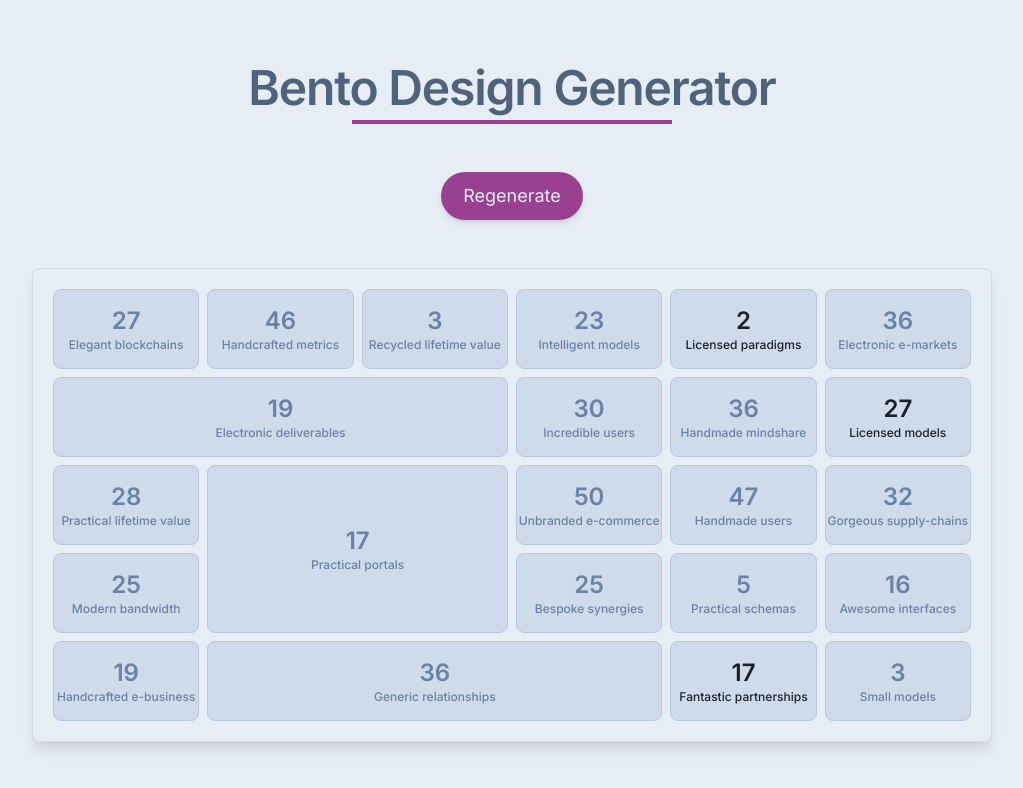
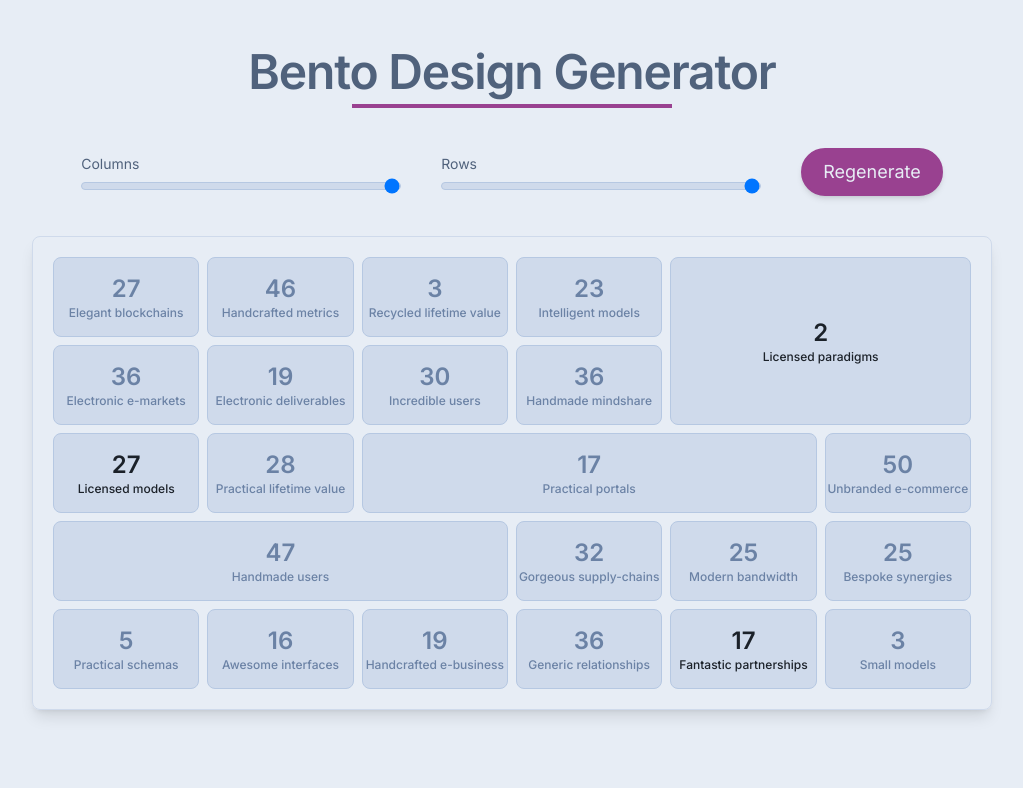
Before and after one commit to jean1591/bento-generator-legacy, a Next.js app: page / in a window 1280 px wide. Shown: the top 788 px of the page, without its empty margins (128-1151 px from the left). Built offline with nearby package versions, Linux system fonts and the light colour scheme.

Commit message:
add redux, handle columns and row selection

```diff
--- a/src/app/components/bento.tsx
+++ b/src/app/components/bento.tsx
@@ -1,10 +1,26 @@
 import { Bento as BentoType, classNames } from "@/utils";
 
+import { RootState } from "../lib/store/store";
 import { faker } from "@faker-js/faker";
+import { useSelector } from "react-redux";
 
 export const Bento = ({ bento }: { bento: BentoType }) => {
+  const columnNumber = useSelector(
+    (state: RootState) => state.bentoSettings.columnNumber
+  );
+
   return (
-    <div className="grid grid-cols-6 gap-2">
+    <div
+      className={classNames(
+        columnNumber === 3 ? "grid-cols-3" : "",
+        columnNumber === 4 ? "grid-cols-4" : "",
+        columnNumber === 5 ? "grid-cols-5" : "",
+        columnNumber === 6 ? "grid-cols-6" : "",
+        columnNumber === 7 ? "grid-cols-7" : "",
+        columnNumber === 8 ? "grid-cols-8" : "",
+        "grid gap-2"
+      )}
+    >
       {bento.map((row, rowIndex) =>
         row.map((size, columnIndex) => {
           if (size[0] !== 0 && size[1] !== 0) {
--- a/src/app/designSystem/title/h1.tsx
+++ b/src/app/designSystem/title/h1.tsx
@@ -1,6 +1,6 @@
 export const H1 = ({ title }: { title: string }) => {
   return (
-    <div className="mt-12  mb-10">
+    <div className="my-8">
       <h1 className="text-center text-polo-blue-700 text-5xl font-semibold tracking-tight leading-4">
         {title}
       </h1>
--- a/src/app/layout.tsx
+++ b/src/app/layout.tsx
@@ -2,6 +2,7 @@ import "./globals.css";
 
 import { Inter } from "next/font/google";
 import { Metadata } from "next";
+import { StoreProvider } from "./lib/store/storeProvider";
 
 const inter = Inter({ subsets: ["latin"] });
 
@@ -16,6 +17,7 @@ export default function RootLayout({
   children: React.ReactNode;
 }>) {
   return (
+    <StoreProvider>
       <html lang="fr">
         <body className={inter.className}>
           <div className="bg-polo-blue-100 text-polo-blue-600 min-h-screen">
@@ -25,5 +27,6 @@ export default function RootLayout({
           </div>
         </body>
       </html>
+    </StoreProvider>
   );
 }
--- /dev/null
+++ b/src/app/lib/store/features/bentoSettings/slice.ts
@@ -0,0 +1,39 @@
+import { Bento, generateRandomBento } from "@/utils";
+
+import type { PayloadAction } from "@reduxjs/toolkit";
+import { createSlice } from "@reduxjs/toolkit";
+
+export interface BentoSettingsState {
+  bento: Bento;
+  columnNumber: number;
+  rowNumber: number;
+}
+
+const initialState: BentoSettingsState = {
+  bento: generateRandomBento(6, 5),
+  columnNumber: 6,
+  rowNumber: 5,
+};
+
+export const bentoSettingsSlice = createSlice({
+  name: "bentoSettings",
+  initialState,
+  reducers: {
+    setBento: (state) => {
+      state.bento = generateRandomBento(state.columnNumber, state.rowNumber);
+    },
+    setColumnNumber: (state, action: PayloadAction<number>) => {
+      state.columnNumber = action.payload;
+      state.bento = generateRandomBento(state.columnNumber, state.rowNumber);
+    },
+    setRowNumber: (state, action: PayloadAction<number>) => {
+      state.rowNumber = action.payload;
+      state.bento = generateRandomBento(state.columnNumber, state.rowNumber);
+    },
+  },
+});
+
+export const { setBento, setColumnNumber, setRowNumber } =
+  bentoSettingsSlice.actions;
+
+export default bentoSettingsSlice.reducer;
--- /dev/null
+++ b/src/app/lib/store/store.ts
@@ -0,0 +1,11 @@
+import bentoSettingsReducer from "./features/bentoSettings/slice";
+import { configureStore } from "@reduxjs/toolkit";
+
+export const store = configureStore({
+  reducer: {
+    bentoSettings: bentoSettingsReducer,
+  },
+});
+
+export type RootState = ReturnType<typeof store.getState>;
+export type AppDispatch = typeof store.dispatch;
--- /dev/null
+++ b/src/app/lib/store/storeProvider.tsx
@@ -0,0 +1,8 @@
+"use client";
+
+import { Provider } from "react-redux";
+import { store } from "./store";
+
+export const StoreProvider = ({ children }: { children: React.ReactNode }) => {
+  return <Provider store={store}>{children}</Provider>;
+};
--- a/src/app/page.tsx
+++ b/src/app/page.tsx
@@ -1,15 +1,25 @@
 "use client";
 
-import { Bento as BentoType, generateRandomBento } from "@/utils";
+import {
+  setBento,
+  setColumnNumber,
+  setRowNumber,
+} from "./lib/store/features/bentoSettings/slice";
+import { useDispatch, useSelector } from "react-redux";
 import { useEffect, useState } from "react";
 
 import { Bento } from "./components/bento";
+import { Bento as BentoType } from "@/utils";
 import { H1 } from "./designSystem/title/h1";
+import { RootState } from "./lib/store/store";
 import { renderToStaticMarkup } from "react-dom/server";
 
 export default function Home() {
-  const [bento, setBento] = useState(generateRandomBento(6, 5));
   const [isClient, setIsClient] = useState<boolean>(false);
+
+  const dispatch = useDispatch();
+
+  const bento = useSelector((state: RootState) => state.bentoSettings.bento);
 
   useEffect(() => {
     setIsClient(true);
@@ -21,16 +31,53 @@ export default function Home() {
         <div>
           <H1 title="Bento Design Generator" />
 
-          <div className="mt-12 flex items-center justify-center">
-            <button
-              className="px-5 py-2 text-lg border-2 rounded-full border-plum-500 text-polo-blue-100 bg-plum-500 shadow-md hover:border-plum-300 hover:text-plum-500 hover:bg-polo-blue-100 hover:shadow-xl transition ease-in-out duration-500"
-              onClick={() => setBento(generateRandomBento(6, 5))}
-            >
-              Regenerate
-            </button>
+          {/* MOVE THIS TO SETTINGS COMPONENT */}
+          <div className="mt-10 flex items-center justify-center gap-x-10">
+            <div className="w-1/3">
+              <p className="mb-2 text-sm font-normal text-polo-blue-700">
+                Columns
+              </p>
+
+              <input
+                type="range"
+                className="block w-full h-2 bg-polo-blue-200 border border-polo-blue-300 rounded-lg appearance-none"
+                min="3"
+                max="8"
+                step="1"
+                onChange={(e) =>
+                  dispatch(setColumnNumber(parseInt(e.target.value, 10)))
+                }
+              />
+            </div>
+
+            <div className="w-1/3">
+              <p className="mb-2 text-sm font-normal text-polo-blue-700">
+                Rows
+              </p>
+
+              <input
+                type="range"
+                className="block w-full h-2 bg-polo-blue-200 border border-polo-blue-300 rounded-lg appearance-none"
+                min="3"
+                max="8"
+                step="1"
+                onChange={(e) =>
+                  dispatch(setRowNumber(parseInt(e.target.value, 10)))
+                }
+              />
+            </div>
+
+            <div className="flex items-center justify-center">
+              <button
+                className="px-5 py-2 text-lg border-2 rounded-full border-plum-500 text-polo-blue-100 bg-plum-500 shadow-md hover:border-plum-300 hover:text-plum-500 hover:bg-polo-blue-100 hover:shadow-xl transition ease-in-out duration-500"
+                onClick={() => dispatch(setBento())}
+              >
+                Regenerate
+              </button>
+            </div>
           </div>
 
-          <div className="mt-12 p-5 border border-polo-blue-200 shadow-lg rounded-lg">
+          <div className="mt-10 p-5 border border-polo-blue-200 shadow-lg rounded-lg">
             <Bento bento={bento} />
           </div>
         </div>
```
Lines whose indentation alone changed are shown as unchanged.
